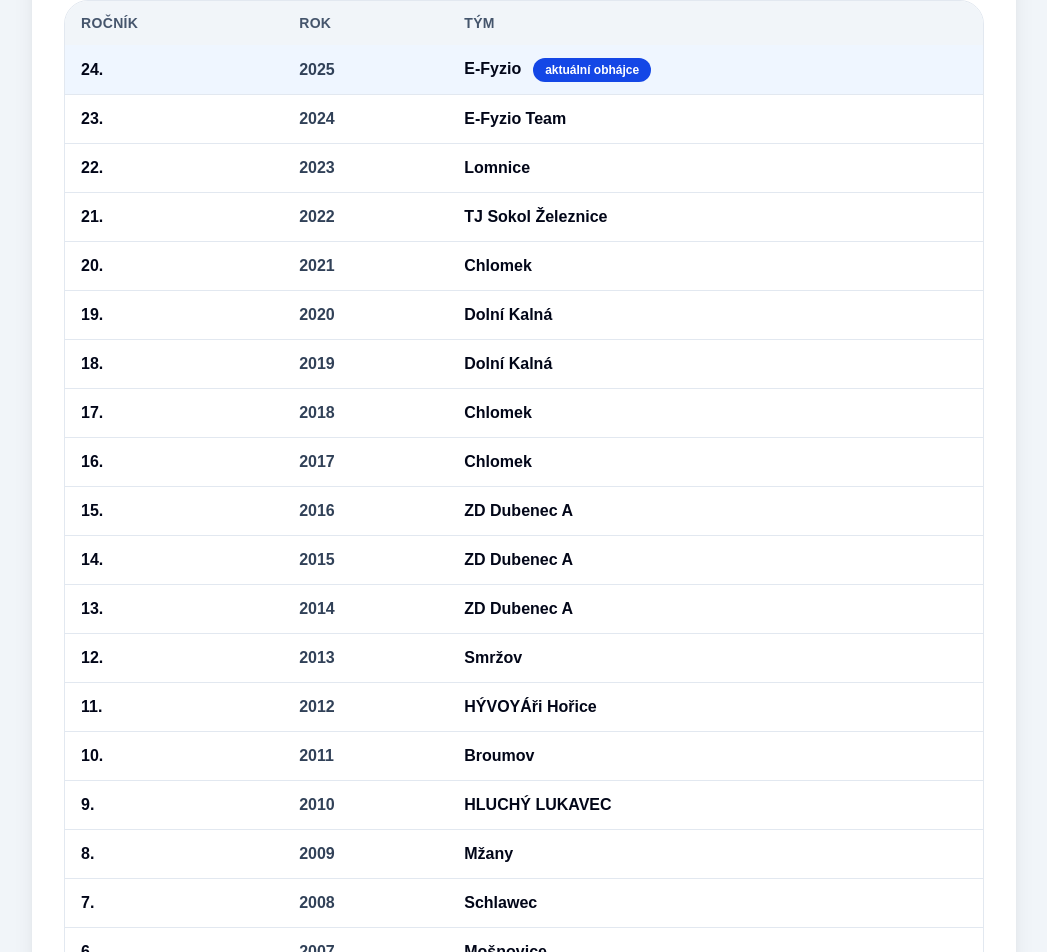
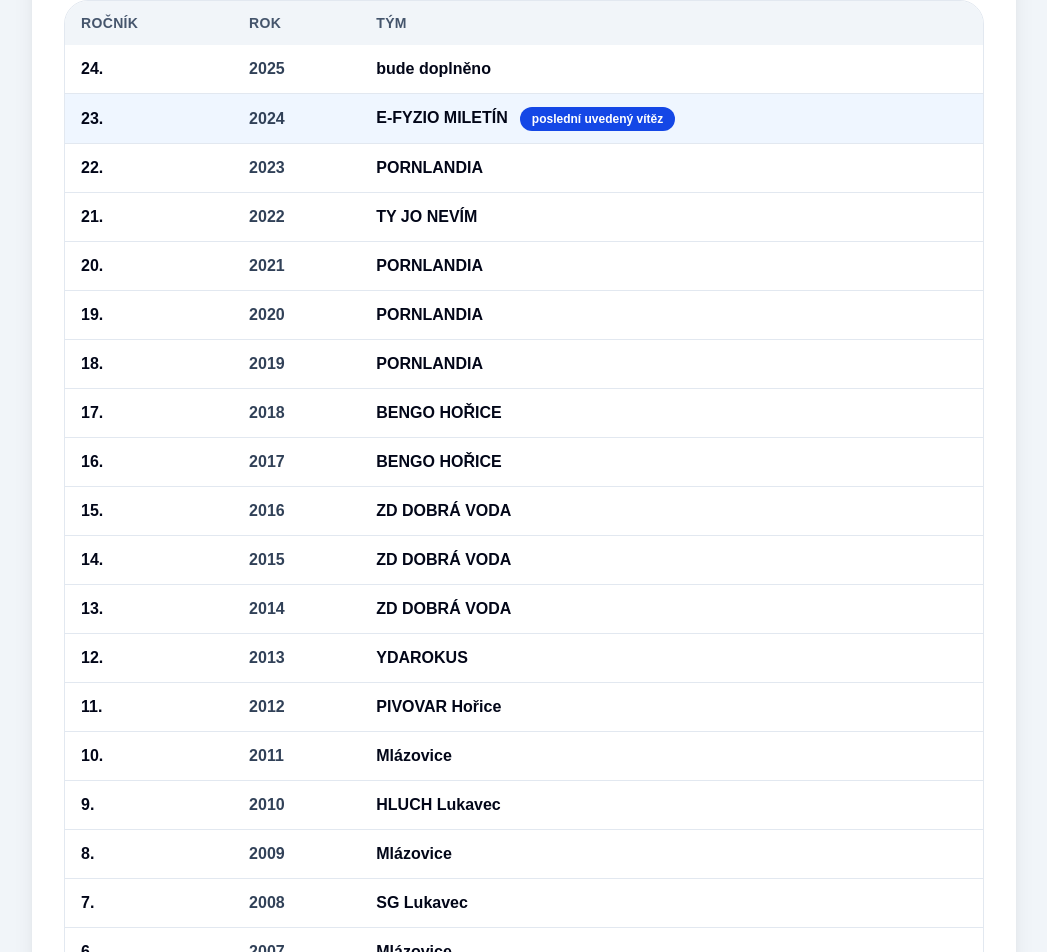
Before and after one commit to Batistuta11/lukaveckopana-turnaj2026, a Next.js app: page /vitezove in a window 1280 px wide. Shown: the part 352-1304 px from the top of the page, without its empty margins (116-1163 px from the left). Built offline with nearby package versions, Linux system fonts and the light colour scheme.

Commit message:
Correct tournament winners history

```diff
--- a/app/vitezove/page.tsx
+++ b/app/vitezove/page.tsx
@@ -36,13 +36,13 @@ export default function VitezovePage() {
                 </thead>
                 <tbody className="divide-y divide-slate-200">
                   {winners.map((winner) => {
-                    const isCurrentChampion = winner.year === 2025;
+                    const isLastKnownChampion = winner.year === 2024;
 
                     return (
                       <tr
                         key={`${winner.edition}-${winner.year}`}
                         className={
-                          isCurrentChampion ? "bg-blue-50" : "bg-white"
+                          isLastKnownChampion ? "bg-blue-50" : "bg-white"
                         }
                       >
                         <td className="whitespace-nowrap px-4 py-3 font-black text-slate-950">
@@ -55,9 +55,9 @@ export default function VitezovePage() {
                           <span className="font-black text-slate-950">
                             {winner.team}
                           </span>
-                          {isCurrentChampion && (
+                          {isLastKnownChampion && (
                             <span className="ml-3 inline-flex rounded-full bg-blue-700 px-3 py-1 text-xs font-black text-white">
-                              aktuální obhájce
+                              poslední uvedený vítěz
                             </span>
                           )}
                         </td>
--- a/content/tournament.json
+++ b/content/tournament.json
@@ -54,30 +54,30 @@
       "imagePath": "/images/prvni-vitez-2002.png"
     },
     "items": [
-      { "edition": 1, "year": 2002, "team": "Výpůdek" },
-      { "edition": 2, "year": 2003, "team": "Ráchod" },
-      { "edition": 3, "year": 2004, "team": "Valdar" },
-      { "edition": 4, "year": 2005, "team": "Mošnovice" },
-      { "edition": 5, "year": 2006, "team": "Mažnovice" },
-      { "edition": 6, "year": 2007, "team": "Mošnovice" },
-      { "edition": 7, "year": 2008, "team": "Schlawec" },
-      { "edition": 8, "year": 2009, "team": "Mžany" },
-      { "edition": 9, "year": 2010, "team": "HLUCHÝ LUKAVEC" },
-      { "edition": 10, "year": 2011, "team": "Broumov" },
-      { "edition": 11, "year": 2012, "team": "HÝVOYÁři Hořice" },
-      { "edition": 12, "year": 2013, "team": "Smržov" },
-      { "edition": 13, "year": 2014, "team": "ZD Dubenec A" },
-      { "edition": 14, "year": 2015, "team": "ZD Dubenec A" },
-      { "edition": 15, "year": 2016, "team": "ZD Dubenec A" },
-      { "edition": 16, "year": 2017, "team": "Chlomek" },
-      { "edition": 17, "year": 2018, "team": "Chlomek" },
-      { "edition": 18, "year": 2019, "team": "Dolní Kalná" },
-      { "edition": 19, "year": 2020, "team": "Dolní Kalná" },
-      { "edition": 20, "year": 2021, "team": "Chlomek" },
-      { "edition": 21, "year": 2022, "team": "TJ Sokol Železnice" },
-      { "edition": 22, "year": 2023, "team": "Lomnice" },
-      { "edition": 23, "year": 2024, "team": "E-Fyzio Team" },
-      { "edition": 24, "year": 2025, "team": "E-Fyzio" }
+      { "edition": 1, "year": 2002, "team": "Nymburk" },
+      { "edition": 2, "year": 2003, "team": "Podlipáci" },
+      { "edition": 3, "year": 2004, "team": "Welder" },
+      { "edition": 4, "year": 2005, "team": "Mlázovice" },
+      { "edition": 5, "year": 2006, "team": "Mlázovice" },
+      { "edition": 6, "year": 2007, "team": "Mlázovice" },
+      { "edition": 7, "year": 2008, "team": "SG Lukavec" },
+      { "edition": 8, "year": 2009, "team": "Mlázovice" },
+      { "edition": 9, "year": 2010, "team": "HLUCH Lukavec" },
+      { "edition": 10, "year": 2011, "team": "Mlázovice" },
+      { "edition": 11, "year": 2012, "team": "PIVOVAR Hořice" },
+      { "edition": 12, "year": 2013, "team": "YDAROKUS" },
+      { "edition": 13, "year": 2014, "team": "ZD DOBRÁ VODA" },
+      { "edition": 14, "year": 2015, "team": "ZD DOBRÁ VODA" },
+      { "edition": 15, "year": 2016, "team": "ZD DOBRÁ VODA" },
+      { "edition": 16, "year": 2017, "team": "BENGO HOŘICE" },
+      { "edition": 17, "year": 2018, "team": "BENGO HOŘICE" },
+      { "edition": 18, "year": 2019, "team": "PORNLANDIA" },
+      { "edition": 19, "year": 2020, "team": "PORNLANDIA" },
+      { "edition": 20, "year": 2021, "team": "PORNLANDIA" },
+      { "edition": 21, "year": 2022, "team": "TY JO NEVÍM" },
+      { "edition": 22, "year": 2023, "team": "PORNLANDIA" },
+      { "edition": 23, "year": 2024, "team": "E-FYZIO MILETÍN" },
+      { "edition": 24, "year": 2025, "team": "bude doplněno" }
     ]
   },
 
```
